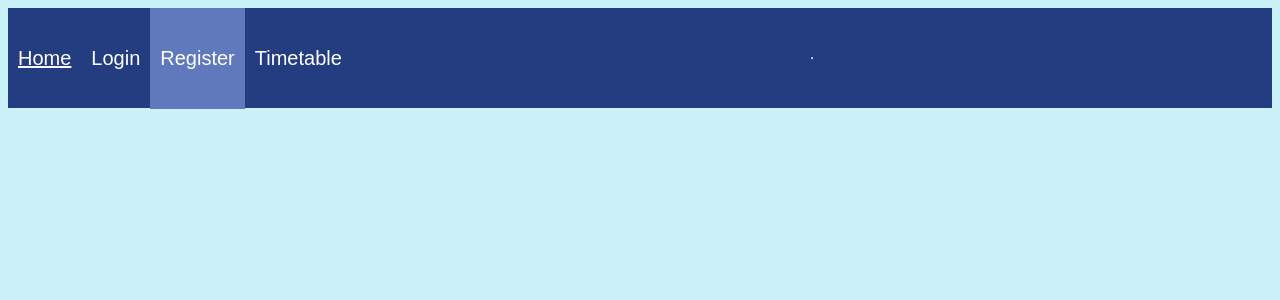
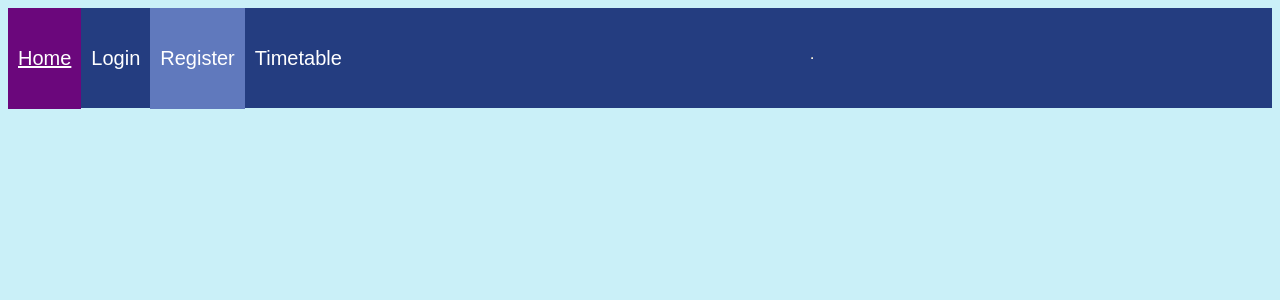
Before and after one commit to annawils441/summer-project, a Flask app: page /register in a window 1280 px wide, with the pointer over the restyled element. Shown: the top 300 px of the page. Run offline with Flask 3, Linux system fonts and the light colour scheme.

Commit message:
Added a hover effect on the navbar to turn the bgd colour to purple.

```diff
--- a/static/css/styles.css
+++ b/static/css/styles.css
@@ -16,6 +16,10 @@ a {
 
 .topnav a {
     color: white;
+}
+
+.topnav a:hover {
+    background-color: #6b077c;
 }
 .option, .active {
     padding-top: 39px;
```
